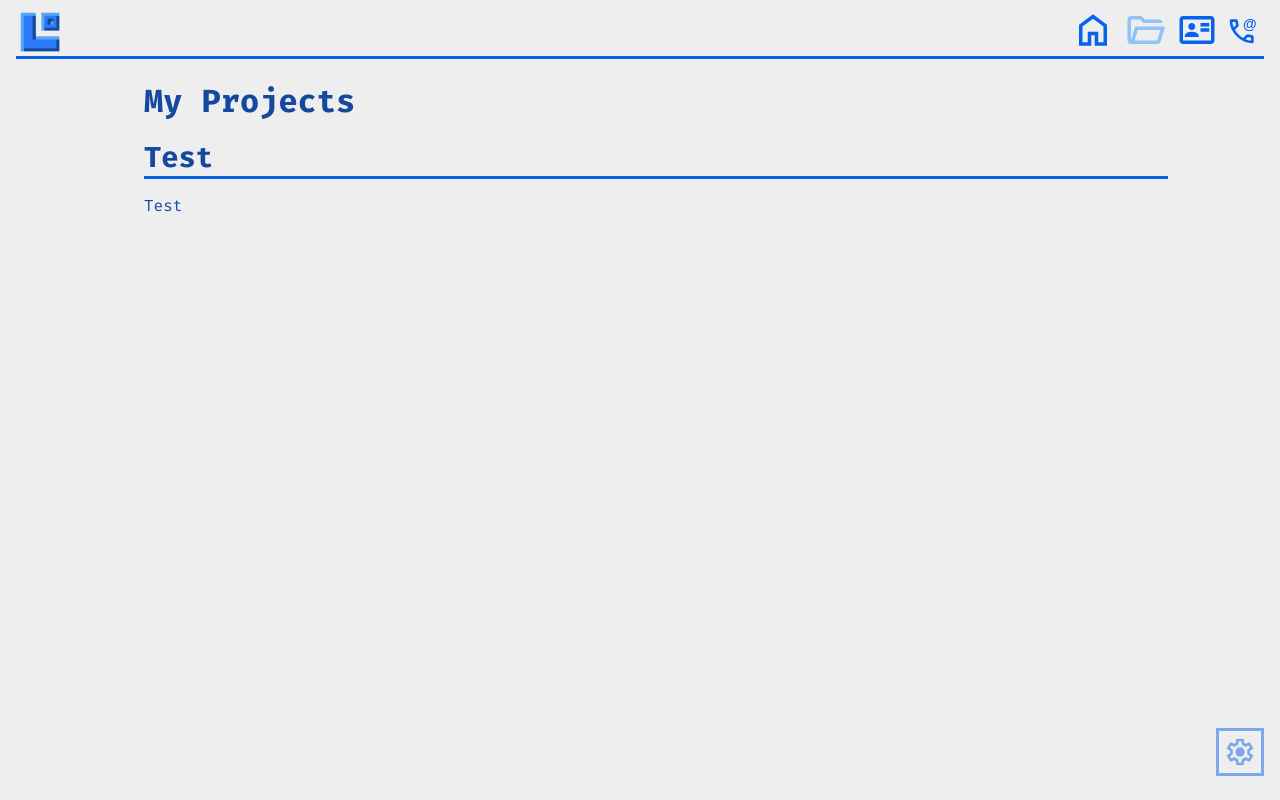
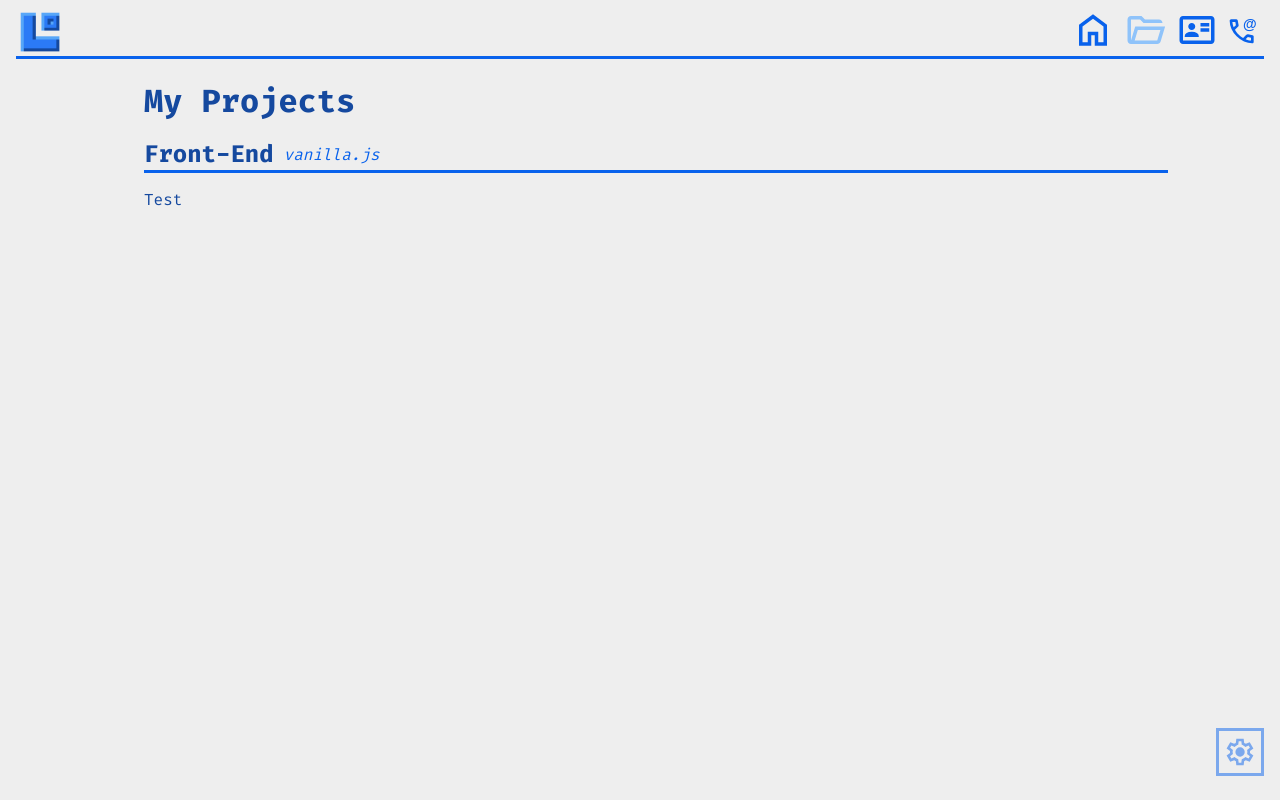
Before and after one commit to lukesgon/newportfolio, a React (Vite) app: page /portfolio in a window 1280 px wide. Built offline with nearby package versions, Linux system fonts and the light colour scheme.

Commit message:
update Portfolio Section header

```diff
--- a/src/components/box/ProjectSection/index.tsx
+++ b/src/components/box/ProjectSection/index.tsx
@@ -4,21 +4,26 @@ import styled from "styled-components";
 
 interface ProjectSectionProps {
   children: React.ReactNode,
-  title: string
+  title: string,
+  sub?: string
 };
 
 const StyledHeader = styled.h3`
-  font-size: 1.8rem;
+  font-size: 1.5rem;
 `;
 
+const StyledIntensify = styled.i`
+  color: var(--color-3);
+`
 
-const ProjectSection = ({children, title}:ProjectSectionProps)=> {
+const ProjectSection = ({children, title, sub}:ProjectSectionProps)=> {
   const {$theme} = useThemeContext();
 
   return(
     <Section $width="1024px" $custom="@media (orientation:portrait) {max-width: 92vw;}">
-      <Section $width="100%" $color={$theme.colors.tertiary} $custom="border-bottom: solid 3px var(--color-3);">
+      <Section $direction="row" $align="center" $width="100%" $color={$theme.colors.tertiary} $custom="border-bottom: solid 3px var(--color-3); gap:10px;">
         <StyledHeader>{title}</StyledHeader>
+        {sub && <StyledIntensify>{sub}</StyledIntensify>}
       </Section>
       <Section $padding="1rem 0" $width="100%" $custom="flex-wrap: wrap;">
         {children}
--- a/src/pages/Portfolio/index.tsx
+++ b/src/pages/Portfolio/index.tsx
@@ -6,25 +6,27 @@ import { useLang } from "../../contexts/LangContext";
 import ProjectSection from "../../components/box/ProjectSection";
 
 interface HeaderProps {
-  $theme: ThemeProps
-};
+  $theme: ThemeProps;
+}
 
 const StyledHeader = styled.h1<HeaderProps>`
-  color: ${props=> props.$theme.colors.tertiary};
+  color: ${(props) => props.$theme.colors.tertiary};
   font-size: 2rem;
   padding-bottom: 1rem;
-`
+`;
 
-const Portfolio = ()=> {
-  const {$theme} = useThemeContext();
-  const {library} = useLang();
+const Portfolio = () => {
+  const { $theme } = useThemeContext();
+  const { library } = useLang();
 
-  return(
+  return (
     <Main>
       <StyledHeader $theme={$theme}>{library.portfolioHeader}</StyledHeader>
-      <ProjectSection title="Test">Test</ProjectSection>
+      <ProjectSection title="Front-End" sub="vanilla.js">
+        Test
+      </ProjectSection>
     </Main>
-  )
+  );
 };
 
 export default Portfolio;
```
